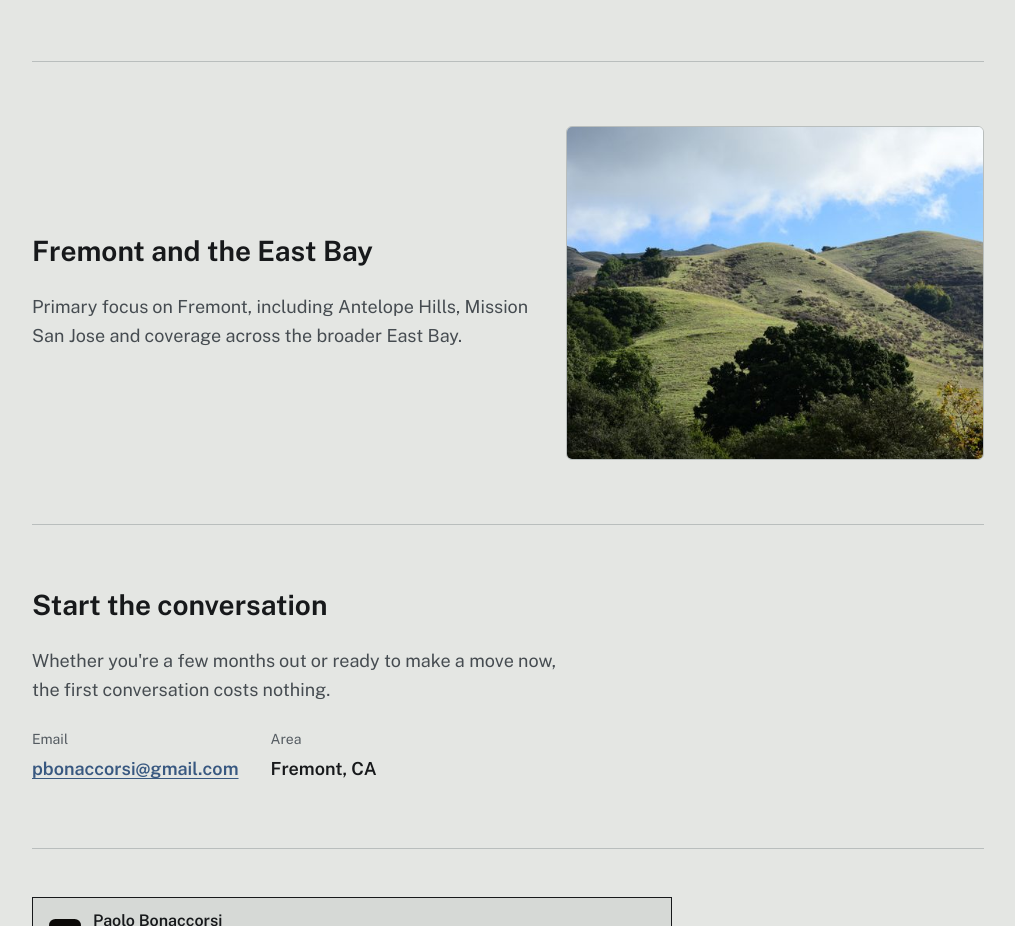
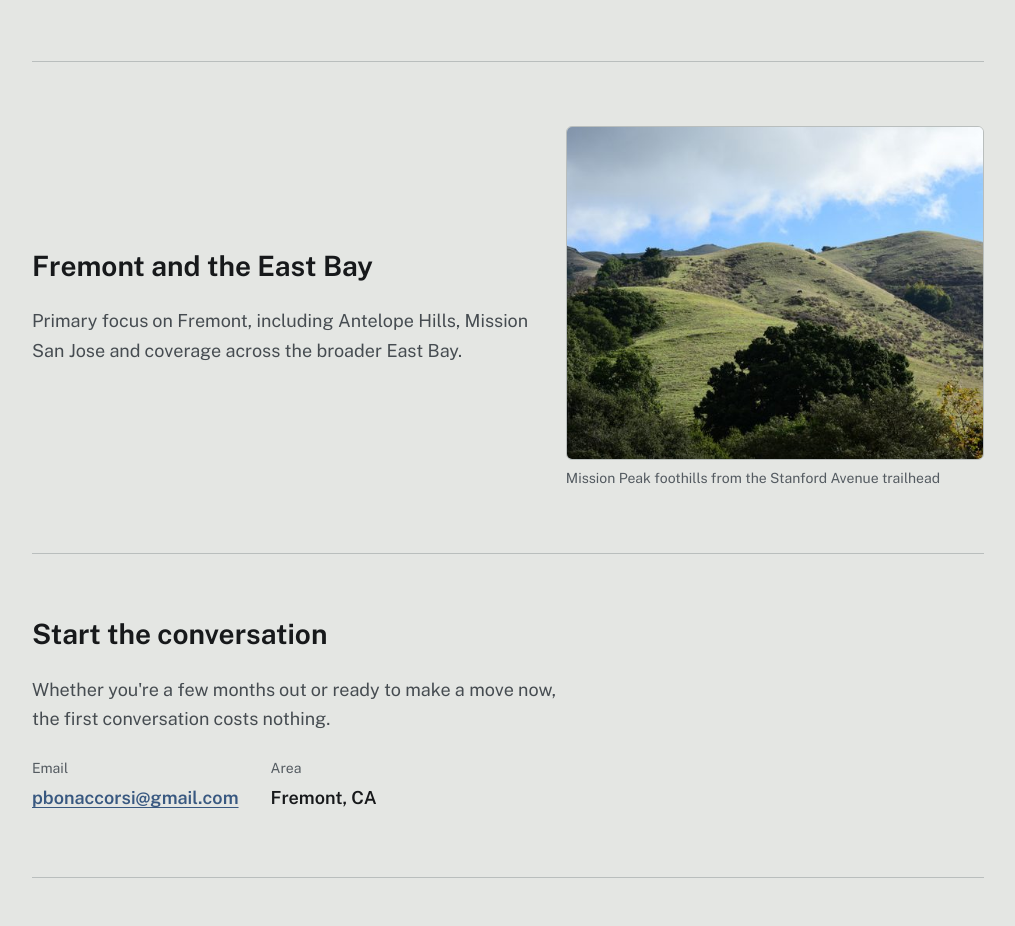
Before and after one commit to somehippie/paolo-bonaccorsi-re, a plain HTML site: page index.html in a window 1280 px wide. Shown: the part 1429-2355 px from the top of the page, without its empty margins (132-1147 px from the left). Drawn offline with nearby package versions, Linux system fonts and the light colour scheme.

Commit message:
Area photo: caption naming Mission Peak foothills and the Stanford Avenue trailhead

```diff
--- a/index.html
+++ b/index.html
@@ -80,6 +80,8 @@
   .area-layout p { color: var(--ink-soft); max-width: 52ch; }
   .area-map { aspect-ratio: 5/4; border-radius: var(--radius-md); border: 1px solid var(--rule); background: var(--surface); overflow: hidden; }
   .area-map img { display: block; width: 100%; height: 100%; object-fit: cover; }
+  .area-photo { margin: 0; }
+  .area-photo figcaption { margin-top: var(--space-2); color: var(--ink-faint); }
 
   .contact-block p { color: var(--ink-soft); max-width: 50ch; margin-bottom: var(--space-6); }
   .contact-row { display: flex; gap: var(--space-8); flex-wrap: wrap; }
@@ -163,9 +165,12 @@
         <h2 class="re-h2">Fremont and the East Bay</h2>
         <p>Primary focus on Fremont, including Antelope Hills, Mission San Jose and coverage across the broader East Bay.</p>
       </div>
-      <div class="area-map">
-        <img src="hills.jpg" srcset="hills-640.jpg 640w, hills.jpg 1280w" sizes="(max-width: 700px) 100vw, 45vw" width="1280" height="854" loading="lazy" decoding="async" alt="Green, oak-dotted hills under a partly cloudy sky">
-      </div>
+      <figure class="area-photo">
+        <div class="area-map">
+          <img src="hills.jpg" srcset="hills-640.jpg 640w, hills.jpg 1280w" sizes="(max-width: 700px) 100vw, 45vw" width="1280" height="854" loading="lazy" decoding="async" alt="Green, oak-dotted foothills of Mission Peak under a partly cloudy sky">
+        </div>
+        <figcaption class="re-small">Mission Peak foothills from the Stanford Avenue trailhead</figcaption>
+      </figure>
     </div>
   </section>
 
```
